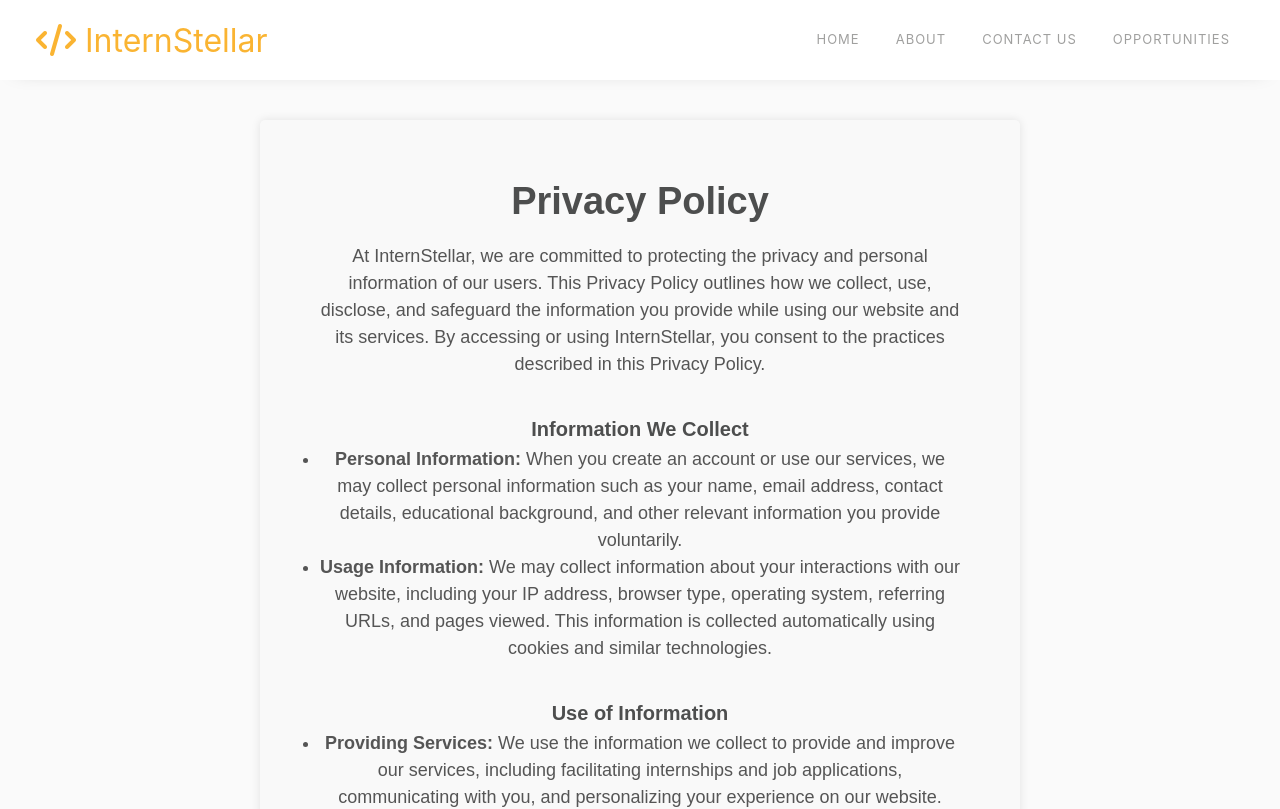
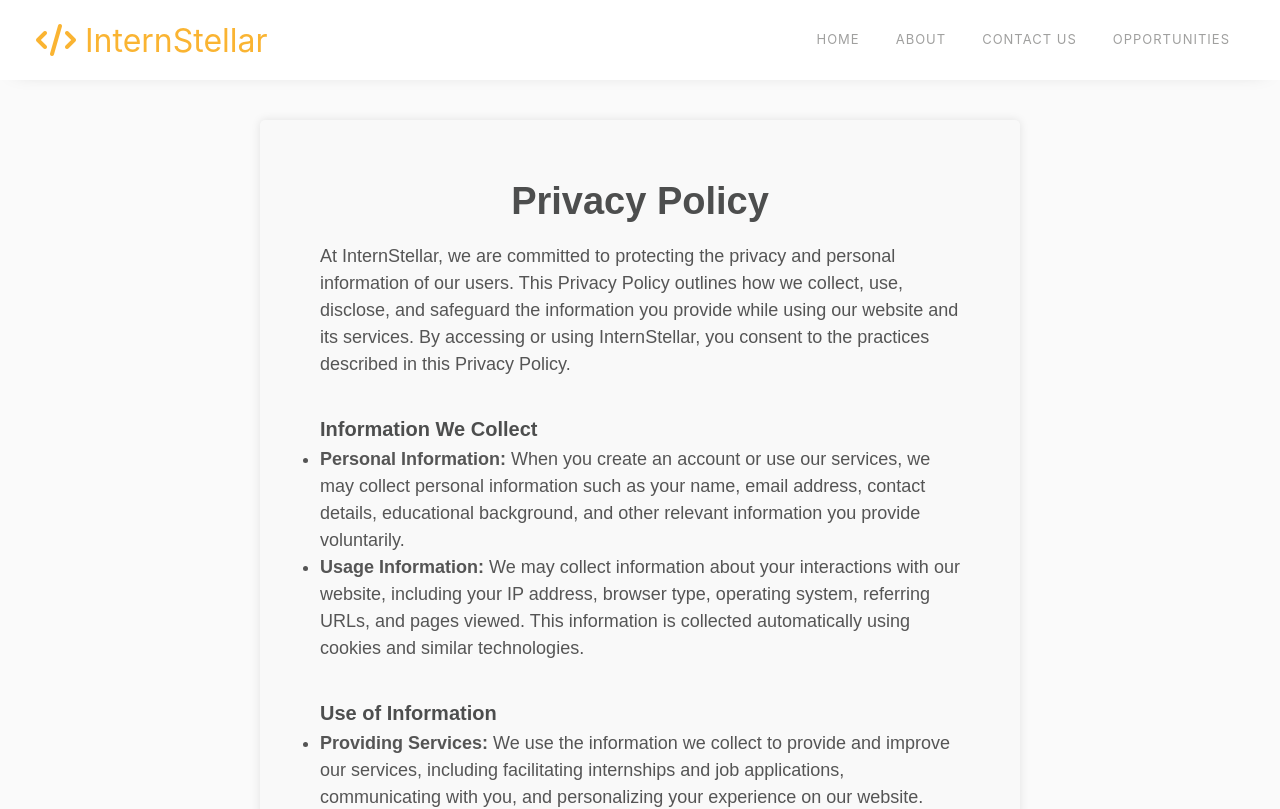
Before and after one commit to pranjaljain2882/InternStellar, a React (Create React App) app: page /privacy-policy in a window 1280 px wide. Shown: the top 809 px of the page. Built offline with nearby package versions, Linux system fonts and the light colour scheme; a web font is replaced by a local one.

Commit message:
indentation

```diff
--- a/src/components/Pages/AuxiliaryPages/AuxiliaryPages.css
+++ b/src/components/Pages/AuxiliaryPages/AuxiliaryPages.css
@@ -24,6 +24,7 @@
     border-radius: 5px;
     font-family: poppins,Arial,sans-serif;
     box-shadow: 0 0 10px rgba(0, 0, 0, 0.1);
+    text-align: left;
   }
 
   .about-title {
@@ -31,6 +32,7 @@
     color: #4d4e4e;
     font-family: poppins,Arial,sans-serif;
     margin-bottom: 20px;
+    text-align: center;
   }
 
   .about-description {
```
